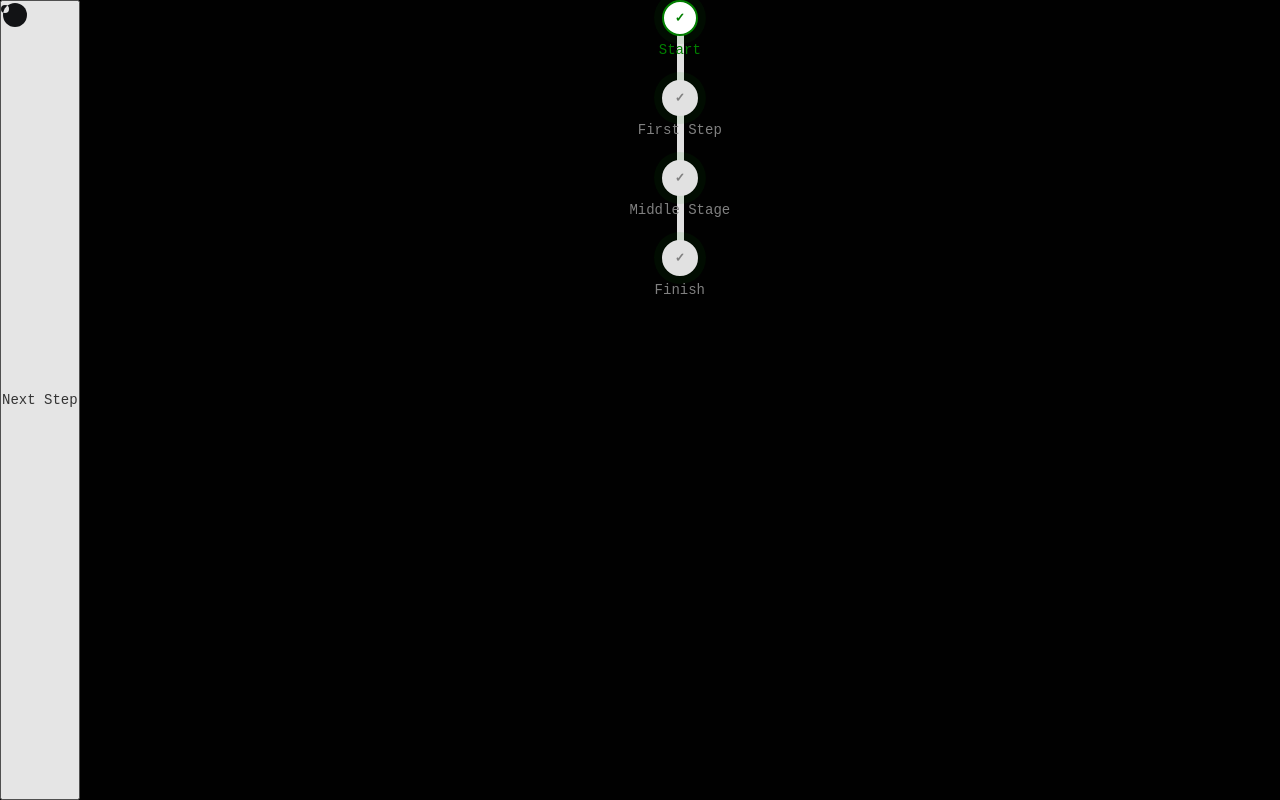
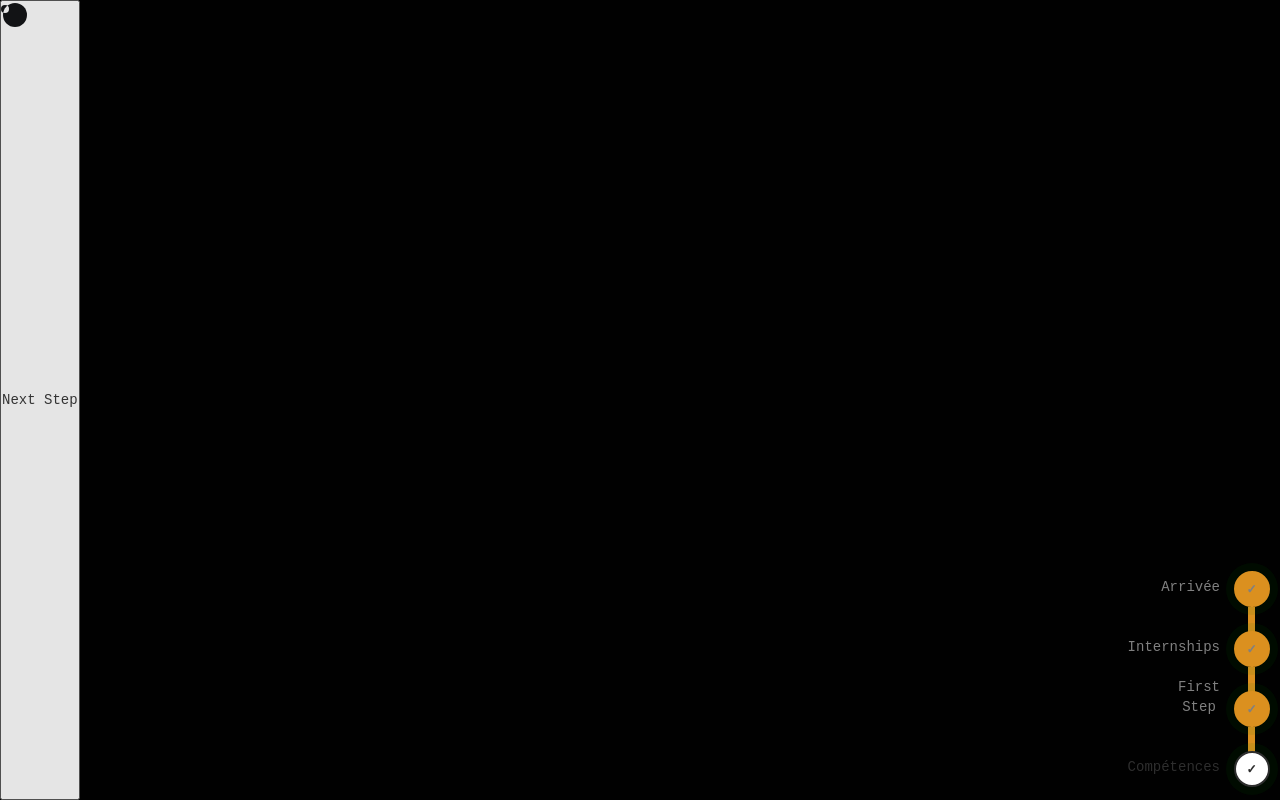
Before and after one commit to Alane38/THREEJS-Newalfox-Environment, a website built with Vite: page src/index.html in a window 1280 px wide. Built offline with nearby package versions, Linux system fonts and the light colour scheme.

Commit message:
added progressbar vertical

```diff
--- a/src/index.html
+++ b/src/index.html
@@ -60,24 +60,34 @@
     <div class="container-fluid">
       <ul class="list-unstyled multi-steps">
         <li id="step-1" class="is-active">
-          <span>Start</span>
+          <div class="progress-title">
+            <span>Compétences</span>
+          </div>
           <div class="progress-bar progress-bar--success">
             <div class="progress-bar__bar"></div>
           </div>
         </li>
         <li id="step-2">
-          First Step
+          <div class="progress-title">
+            <span>First Step</span>
+          </div>
           <div class="progress-bar progress-bar--success">
             <div class="progress-bar__bar"></div>
           </div>
         </li>
         <li id="step-3">
-          Middle Stage
+          <div class="progress-title">
+            <span>Internships</span>
+          </div>
           <div class="progress-bar progress-bar--success">
             <div class="progress-bar__bar"></div>
           </div>
         </li>
-        <li id="step-4">Finish</li>
+        <li id="step-4">
+          <div class="progress-title">
+            <span>Arrivée</span>
+          </div>
+        </li>
       </ul>
     </div>
 
--- a/src/ui/customProgressWorldBar/progressStyle.css
+++ b/src/ui/customProgressWorldBar/progressStyle.css
@@ -1,6 +1,6 @@
 :root {
-  --brand-primary: #027f00;
-  --grey-light: #e1e1e1;
+  --brand-primary: #2e2e2e;
+  --grey-light: #db901f;
 }
 
 /* Styles for .remain-steps class */
@@ -18,6 +18,10 @@
   display: flex;
   flex-direction: column;
   align-items: center;
+  position: fixed;
+  right: 10px;
+  bottom: 3px;
+  transform: rotate(180deg);
 }
 
 .multi-steps > li {
@@ -26,13 +30,6 @@
   position: relative;
   color: var(--brand-primary);
   margin-bottom: 20px;
-}
-
-.multi-steps > li span {
-  text-align: center;
-  position: relative;
-  /* margin-bottom: 70px; */
-  /* margin-right: 60px; */
 }
 
 .multi-steps > li:before {
@@ -48,6 +45,7 @@
   border: 2px solid var(--brand-primary);
   border-radius: 50%;
   color: white;
+  transform: rotate(180deg);
 }
 
 .multi-steps > li:last-child {
@@ -70,6 +68,14 @@
   background-color: var(--grey-light);
   border-color: var(--grey-light);
   color: #808080;
+}
+
+.progress-title span {
+  text-align: center;
+  position: absolute;
+  left: 50px;
+  top: 10px;
+  transform: rotate(180deg);
 }
 
 /* Styles for .is-complete class */
```
